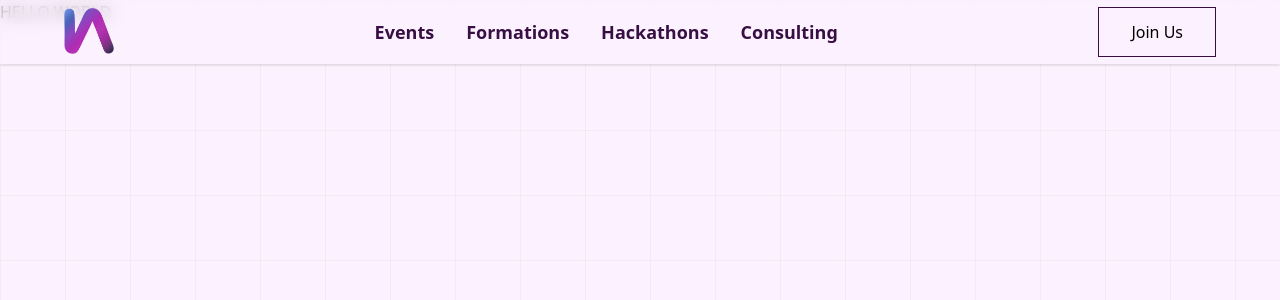
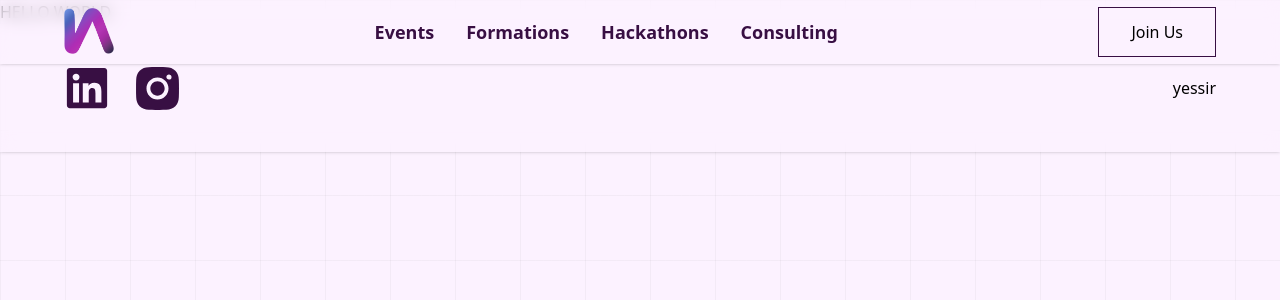
Before and after one commit to Othocs/UtopiaWebsite, a Next.js app: page /eventspage in a window 1280 px wide. Shown: the top 300 px of the page. Built offline with nearby package versions, Linux system fonts and the light colour scheme.

Commit message:
Added footer

```diff
--- /dev/null
+++ b/app/Components/footer/footer.tsx
@@ -0,0 +1,29 @@
+import React from "react";
+import { FaLinkedin } from "react-icons/fa";
+import { AiFillInstagram } from "react-icons/ai";
+import Link from "next/link";
+
+const Footer = () => {
+  return (
+    <nav className="  bg-[#fcf2ff]/65 shadow-sm  bottom-0 w-full z-50 backdrop-blur-sm ">
+      <div className="flex justify-between items-center w-[90%] h-32 mx-auto">
+        <div className="flex gap-x-5 justify-center items-center">
+          <Link
+            href={
+              "https://www.linkedin.com/company/utopia-essec/posts/?feedView=all"
+            }
+          >
+            <FaLinkedin size={46} color="#380f43" />
+          </Link>
+          <Link href={"#"}>
+            <AiFillInstagram size={55} color="#380f43" />
+          </Link>
+        </div>
+
+        <div>yessir</div>
+      </div>
+    </nav>
+  );
+};
+
+export default Footer;
--- a/app/layout.tsx
+++ b/app/layout.tsx
@@ -2,6 +2,7 @@ import type { Metadata } from "next";
 import { Analytics } from "@vercel/analytics/react";
 import "./globals.css";
 import Navbar from "./Components/navbar";
+import Footer from "./Components/footer/footer";
 
 export const metadata: Metadata = {
   title: "My App",
@@ -22,6 +23,7 @@ export default function RootLayout({
           {children}
           <Analytics />
         </main>
+        <Footer />
       </body>
     </html>
   );
--- a/package.json
+++ b/package.json
@@ -18,7 +18,8 @@
     "postcss": "^8.5.3",
     "react": "^19.0.0",
     "react-awesome-reveal": "^4.3.1",
-    "react-dom": "^19.0.0"
+    "react-dom": "^19.0.0",
+    "react-icons": "^5.5.0"
   },
   "devDependencies": {
     "@eslint/eslintrc": "^3",
```
Also changed, not shown: 1 other file (tests, documents, lock files or other folders).
